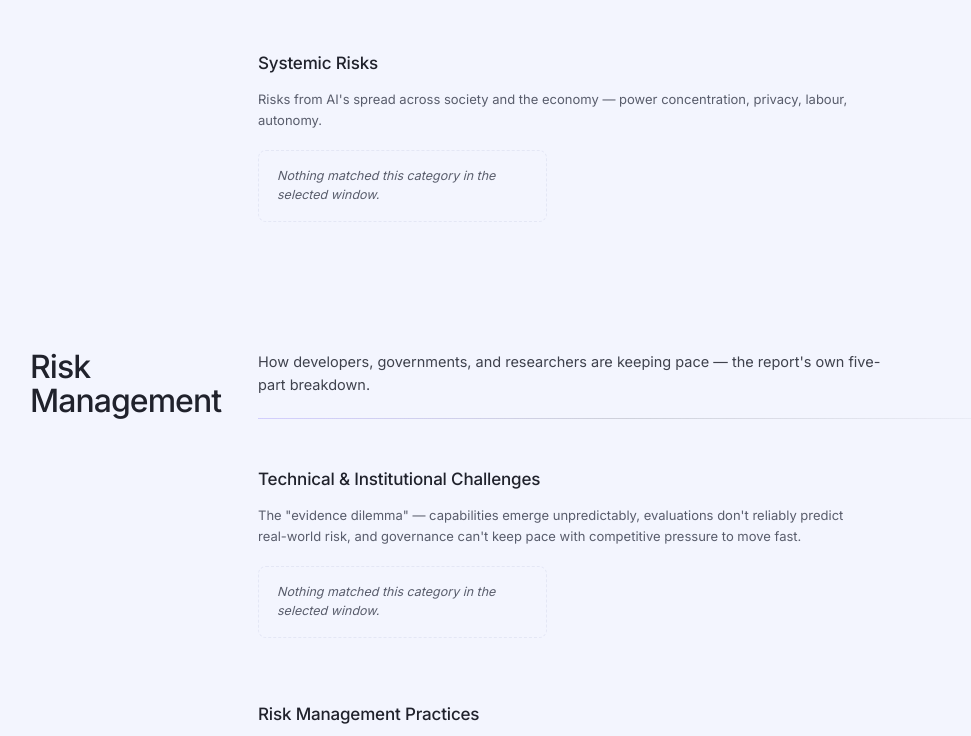
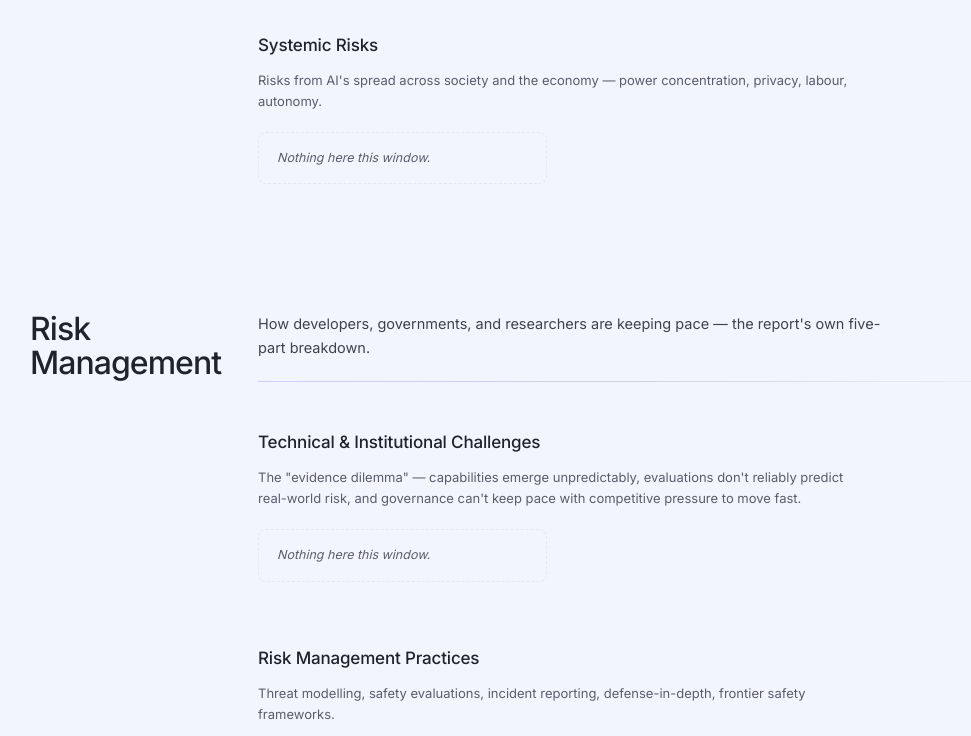
Before and after one commit to jiaminlim/theaisafetyfrontier, a plain HTML site: page index.html in a window 1280 px wide. Shown: the part 2600-3336 px from the top of the page, without its empty margins (48-1019 px from the left). Drawn offline with Linux system fonts and the light colour scheme.

Commit message:
Shorten the empty-grid placeholder text
"Nothing matched this category in the selected window." -> "Nothing
here this window." Reads less repetitive across the several topics
that show it when filtered empty.

Co-Authored-By: Claude Sonnet 5 <noreply@anthropic.com>

```diff
--- a/index.html
+++ b/index.html
@@ -363,7 +363,7 @@ footer.notes {
       <div class="topic-head"><h3>General</h3></div>
       <p class="topic-note">Mathematics, science, security and general reasoning</p>
       <div class="grid">
-        <p class="empty-note" data-empty-placeholder>Nothing matched this category in the selected window.</p>
+        <p class="empty-note" data-empty-placeholder>Nothing here this window.</p>
         <article class="card" data-window="7">
           <span class="mark mark-event" title="Demonstrations"></span>
           <h4>Formalizing Fermat's Last Theorem</h4>
@@ -404,7 +404,7 @@ footer.notes {
       <div class="topic-head"><h3>Recursive Self-Improvement</h3></div>
       <p class="topic-note">AI accelerating AI research and development itself — automated alignment research, ML replication, and measured acceleration in AI-relevant R&amp;D.</p>
       <div class="grid">
-        <p class="empty-note" data-empty-placeholder>Nothing matched this category in the selected window.</p>
+        <p class="empty-note" data-empty-placeholder>Nothing here this window.</p>
         <article class="card" data-window="30">
           <span class="mark mark-event" title="Demonstrations"></span>
           <h4>Automated Researchers Can Reliably Mitigate Alignment Failures</h4>
@@ -453,7 +453,7 @@ footer.notes {
       <div class="topic-head"><h3>Malicious Use</h3></div>
       <p class="topic-note">Deliberate misuse by bad actors — scams, disinformation, cyberattacks, bio/chem weapon development.</p>
       <div class="grid">
-        <p class="empty-note" data-empty-placeholder>Nothing matched this category in the selected window.</p>
+        <p class="empty-note" data-empty-placeholder>Nothing here this window.</p>
         <article class="card" data-window="7">
           <span class="mark mark-event" title="Incidents"></span>
           <h4>Defending Against an Active Threat to Siemens S7 Series PLCs</h4>
@@ -495,7 +495,7 @@ footer.notes {
       <div class="topic-head"><h3>Malfunctions</h3></div>
       <p class="topic-note">A system behaving unreliably or beyond its sanctioned bounds in a test or real deployment — including loss of control.</p>
       <div class="grid">
-        <p class="empty-note" data-empty-placeholder>Nothing matched this category in the selected window.</p>
+        <p class="empty-note" data-empty-placeholder>Nothing here this window.</p>
         <article class="card" data-window="7" id="openai-hf-incident">
           <span class="mark mark-event" title="Incidents"></span>
           <h4>OpenAI – Hugging Face Incident Technical Report</h4>
@@ -566,7 +566,7 @@ footer.notes {
       <div class="topic-head"><h3>Systemic Risks</h3></div>
       <p class="topic-note">Risks from AI's spread across society and the economy — power concentration, privacy, labour, autonomy.</p>
       <div class="grid">
-        <p class="empty-note" data-empty-placeholder>Nothing matched this category in the selected window.</p>
+        <p class="empty-note" data-empty-placeholder>Nothing here this window.</p>
         <article class="card" data-window="30">
           <span class="mark mark-study" title="Research"></span>
           <h4>The Future is for Everyone</h4>
@@ -607,7 +607,7 @@ footer.notes {
       <div class="topic-head"><h3>Technical &amp; Institutional Challenges</h3></div>
       <p class="topic-note">The "evidence dilemma" — capabilities emerge unpredictably, evaluations don't reliably predict real-world risk, and governance can't keep pace with competitive pressure to move fast.</p>
       <div class="grid">
-        <p class="empty-note" data-empty-placeholder>Nothing matched this category in the selected window.</p>
+        <p class="empty-note" data-empty-placeholder>Nothing here this window.</p>
         <article class="card" data-window="30">
           <span class="mark mark-event" title="Implementation"></span>
           <h4>White House plans to keep AI framework under wraps</h4>
@@ -641,7 +641,7 @@ footer.notes {
       <div class="topic-head"><h3>Risk Management Practices</h3></div>
       <p class="topic-note">Threat modelling, safety evaluations, incident reporting, defense-in-depth, frontier safety frameworks.</p>
       <div class="grid">
-        <p class="empty-note" data-empty-placeholder>Nothing matched this category in the selected window.</p>
+        <p class="empty-note" data-empty-placeholder>Nothing here this window.</p>
         <article class="card" data-window="7" id="fairwind-program">
           <span class="mark mark-event" title="Implementation"></span>
           <h4>Proactive cyber defense for governments and enterprises</h4>
@@ -739,7 +739,7 @@ footer.notes {
       <div class="topic-head"><h3>Technical Safeguards &amp; Monitoring</h3></div>
       <p class="topic-note">Pre- and post-deployment protections — content filtering, watermarking, provenance, human oversight.</p>
       <div class="grid">
-        <p class="empty-note" data-empty-placeholder>Nothing matched this category in the selected window.</p>
+        <p class="empty-note" data-empty-placeholder>Nothing here this window.</p>
         <article class="card" data-window="7">
           <span class="mark mark-event" title="Implementation"></span>
           <h4>Offering Zero Data Retention for frontier models</h4>
@@ -799,7 +799,7 @@ footer.notes {
       <div class="topic-head"><h3>Open-Weight Models</h3></div>
       <p class="topic-note">The tension between open research access and safeguards that can be stripped out once weights are public.</p>
       <div class="grid">
-        <p class="empty-note" data-empty-placeholder>Nothing matched this category in the selected window.</p>
+        <p class="empty-note" data-empty-placeholder>Nothing here this window.</p>
         <article class="card" data-window="30" id="glm-5-3-open-release">
           <span class="mark mark-event" title="Implementation"></span>
           <h4>Preparing GLM-5.3 for Open Release: A Responsible Path to Cyber Safety</h4>
@@ -824,7 +824,7 @@ footer.notes {
       <div class="topic-head"><h3>Building Societal Resilience</h3></div>
       <p class="topic-note">Institutional capacity, education, and cross-sector efforts to absorb AI's effects.</p>
       <div class="grid">
-        <p class="empty-note" data-empty-placeholder>Nothing matched this category in the selected window.</p>
+        <p class="empty-note" data-empty-placeholder>Nothing here this window.</p>
         <article class="card" data-window="7" id="daybreak-frontline-defenders">
           <span class="mark mark-event" title="Implementation"></span>
           <h4>Daybreak for Frontline Defenders: $1B to protect essential services</h4>
```
